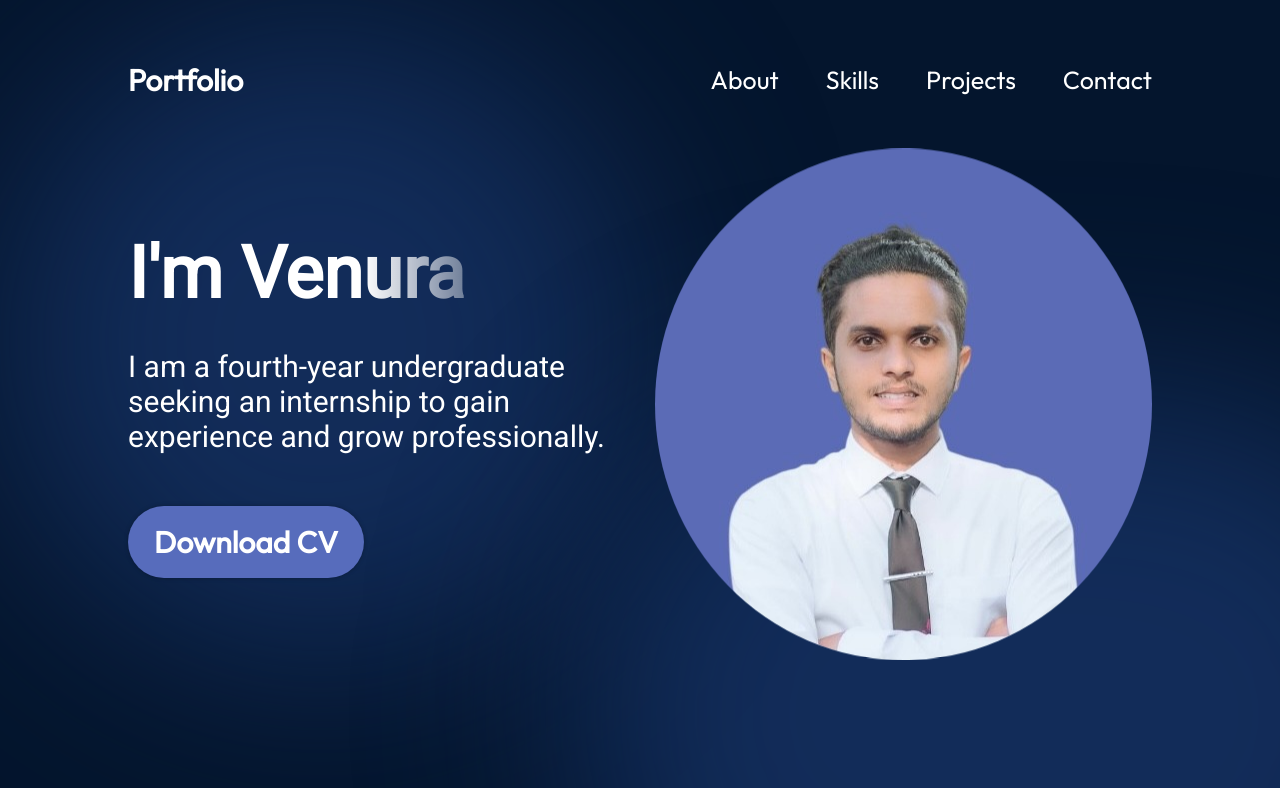
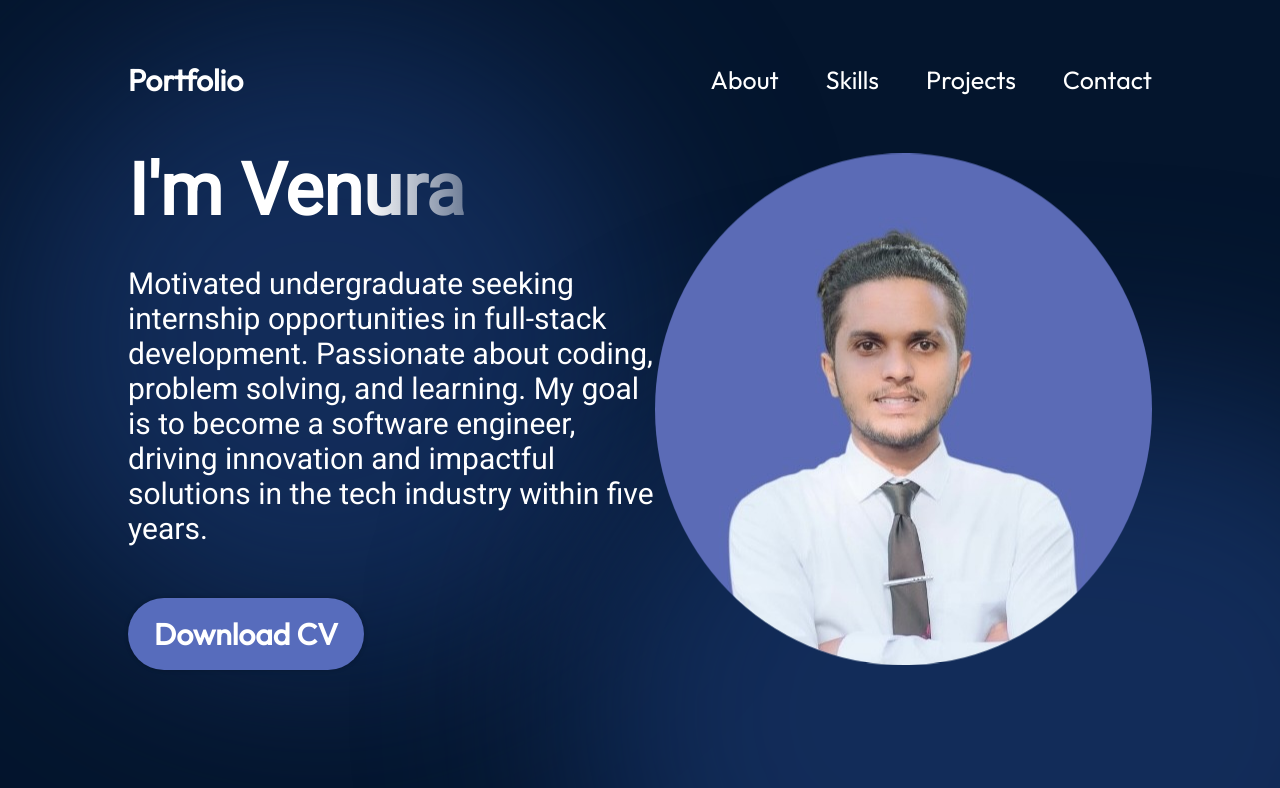
Before and after one commit to VenuraDenethpriya/Portfolio, a React (Vite) app: page / in a window 1280 px wide. Shown: the top 788 px of the page. Built offline with nearby package versions, Linux system fonts and the light colour scheme.

Commit message:
Update Hero.jsx

```diff
--- a/src/components/Hero/Hero.jsx
+++ b/src/components/Hero/Hero.jsx
@@ -8,7 +8,9 @@ export const Hero = () => {
             <div className={styles.content}>
                 <h1 className={styles.title}> I'm Venura</h1>
                 <p className={styles.description}>
-                    I am a fourth-year undergraduate seeking an internship to gain experience and grow professionally.
+                    Motivated undergraduate seeking internship opportunities in full-stack development.
+                    Passionate about coding, problem solving, and learning. My goal is to become a software engineer,
+                    driving innovation and impactful solutions in the tech industry within five years.
                 </p>
                 <a href="/cv/VenuraCV.pdf" className={styles.contactBtn} download="VenuraCV.pdf">
                     Download CV
```
